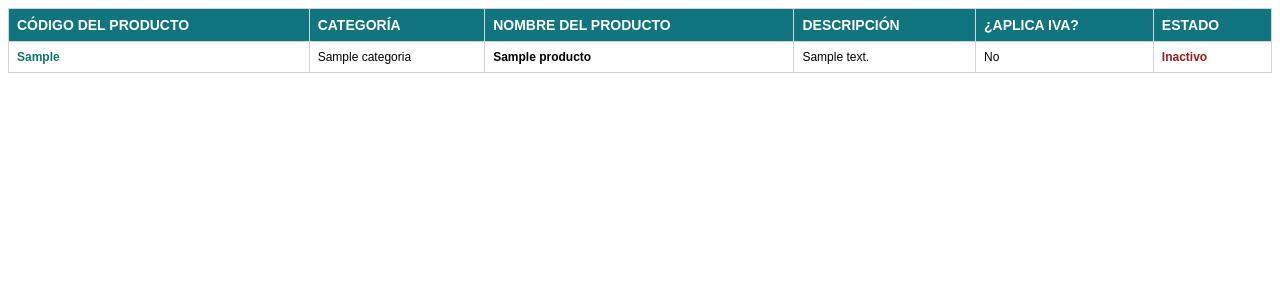
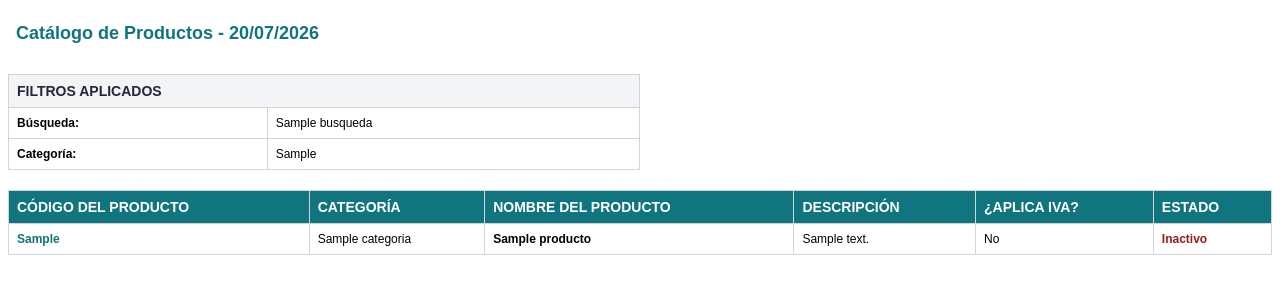
Before and after one commit to Santiago072/SistemaImpobiomedical, a PHP site: template app/views/productos/excel.php in a window 1280 px wide. Shown: the top 300 px of the page. Run offline with PHP 8.4, Linux system fonts and the light colour scheme; the template is opened without the code that fills it: most values are stand-ins (such as "Sample title", 1, 10 or a date in 2020).

Commit message:
style: fix pdf date and column sizes, sync products excel layout, fix order date filter text

```diff
--- a/app/views/productos/excel.php
+++ b/app/views/productos/excel.php
@@ -10,16 +10,45 @@
     <meta charset="UTF-8">
     <title>Catálogo de Productos</title>
     <style>
-        table { border-collapse: collapse; width: 100%; font-family: Arial, sans-serif; }
+        body { font-family: Arial, sans-serif; }
+        table { border-collapse: collapse; width: 100%; font-family: Arial, sans-serif; margin-top: 15px; }
         th, td { border: 1px solid #d1d5db; padding: 8px; text-align: left; vertical-align: top; }
         th { background-color: #10757e; color: #ffffff; font-weight: bold; font-size: 14px; text-transform: uppercase; }
         td { font-size: 12px; }
+        .filter-table { border: none; margin-bottom: 20px; width: 50%; }
+        .filter-table th { background-color: #f3f4f6; color: #1f2937; border: 1px solid #d1d5db; }
+        .filter-table td { border: 1px solid #d1d5db; }
         .codigo { font-weight: bold; color: #0f766e; }
+        .title-row { font-size: 18px; font-weight: bold; color: #10757e; }
         .tag-activo { color: #166534; font-weight: bold; }
         .tag-inactivo { color: #991b1b; font-weight: bold; }
     </style>
 </head>
 <body>
+    <table>
+        <tr>
+            <td colspan="6" class="title-row" style="border: none; padding-bottom: 15px;">Catálogo de Productos - <?= date('d/m/Y') ?></td>
+        </tr>
+    </table>
+
+    <?php if (!empty($busqueda) || !empty($categoriaSel)): ?>
+    <table class="filter-table">
+        <thead>
+            <tr>
+                <th colspan="2">Filtros Aplicados</th>
+            </tr>
+        </thead>
+        <tbody>
+            <?php if (!empty($busqueda)): ?>
+            <tr><td><strong>Búsqueda:</strong></td><td><?= htmlspecialchars($busqueda) ?></td></tr>
+            <?php endif; ?>
+            <?php if (!empty($categoriaSel)): ?>
+            <tr><td><strong>Categoría:</strong></td><td><?= htmlspecialchars($categoriaSel) ?></td></tr>
+            <?php endif; ?>
+        </tbody>
+    </table>
+    <?php endif; ?>
+
     <table>
         <thead>
             <tr>
```
Also changed, not shown: app/views/ordenes/excel.php (+11 -1 lines), app/views/productos/pdf.php (+4 -4 lines).
